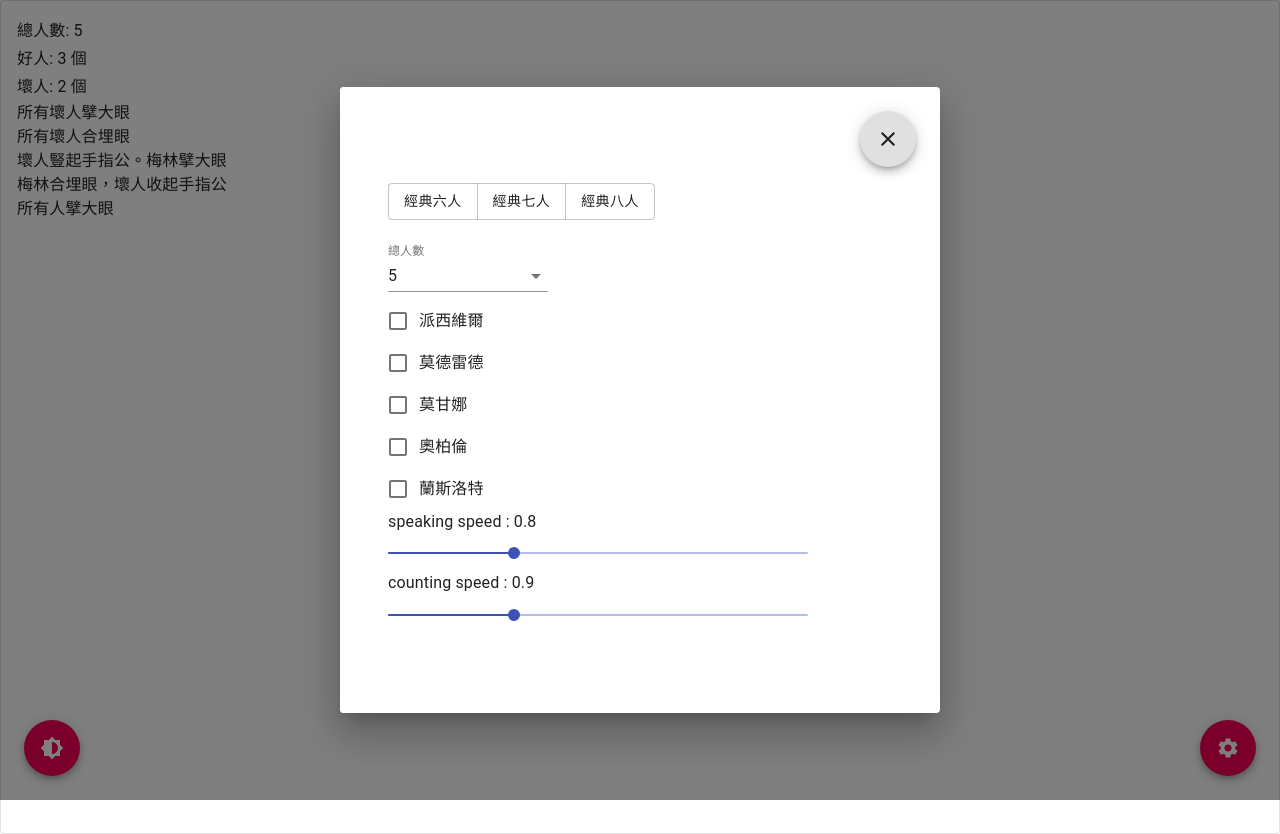
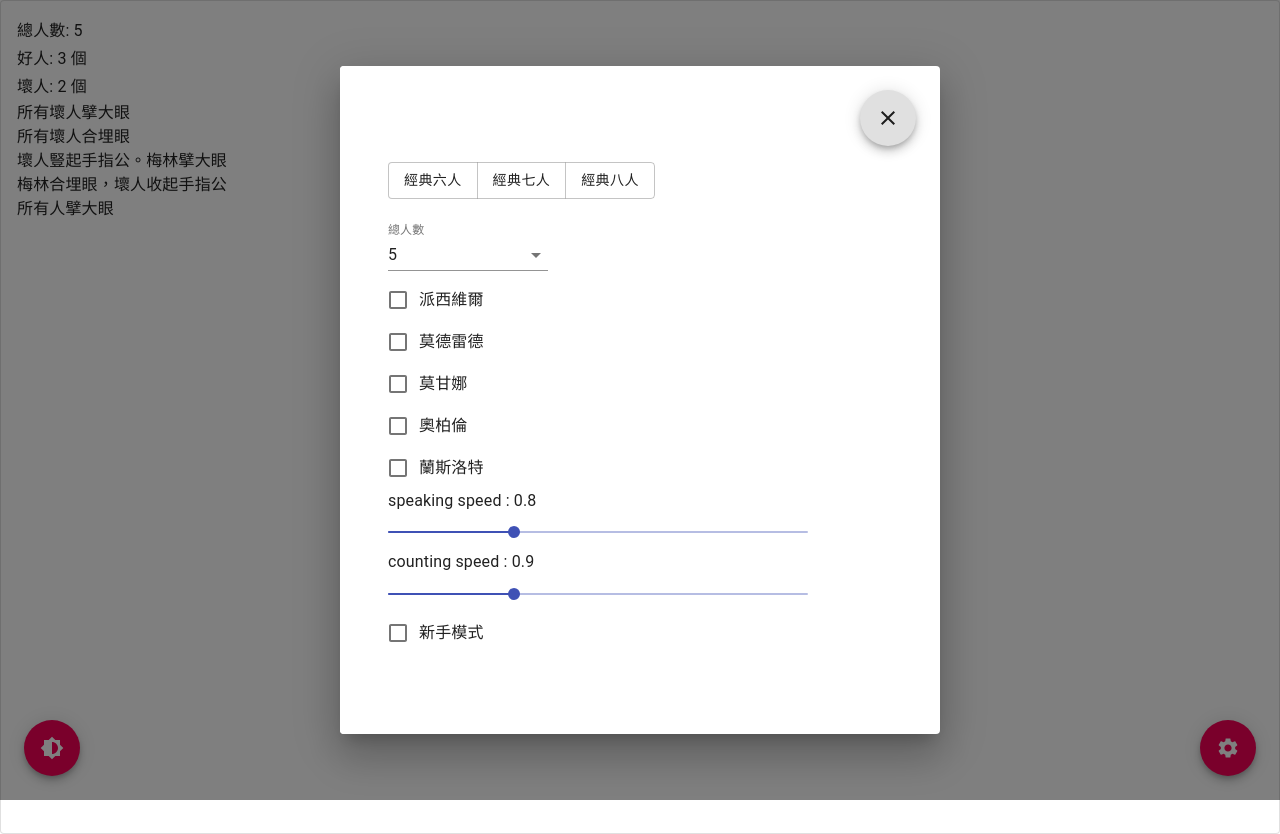
Before and after one commit to kychanbi/avalon-voice-pwa, a React (Create React App) app: page / in a window 1280 px wide. Built offline with nearby package versions, Linux system fonts and the light colour scheme.

Commit message:
add newbie mode

```diff
--- a/src/Constant.tsx
+++ b/src/Constant.tsx
@@ -53,6 +53,7 @@ const Constants: ConstantsInterface = {
     isMorganaPresent: '莫甘娜',
     isOberonPresent: '奧柏倫',
     isLancelotPresent: '蘭斯洛特',
+    isNewbieMode: '新手模式',
   },
   langs: ['zh-HK', 'yue_HK_#Hant'],
   presets: {
--- a/src/views/MC.tsx
+++ b/src/views/MC.tsx
@@ -60,18 +60,24 @@ const CurrentSettingDisplay = ({ gameSetting }: settingDisplayProps) => {
     </Box>
   );
 };
+
+interface GenerateScriptParams extends AllSetting{
+  numberOfEvil:number
+}
 const generateScript = ({
   isLancelotPresent,
   isMordredPresent,
   isMorganaPresent,
   isOberonPresent,
   isPercivalPresent,
-}: AllSetting): string[] => {
-  // let numOtherEvil = numberOfEvil;
+  isNewbieMode,
+  numberOfEvil,
+}: GenerateScriptParams): string[] => {
+  let numEvilOpenEyes = numberOfEvil;
   // isMordredPresent && numOtherEvil--;
-  // isOberonPresent && numOtherEvil--;
+  isOberonPresent && numEvilOpenEyes--;
   // isMorganaPresent && numOtherEvil--;
-  // isLancelotPresent && numOtherEvil--;
+  isLancelotPresent && numEvilOpenEyes--;
 
   // const script1 = '';
   // let scriptEvil = '所有人合埋眼，伸手握拳放係枱上，所有壞人開眼';
@@ -79,8 +85,10 @@ const generateScript = ({
   if (isLancelotPresent && isOberonPresent) scriptEvil = `除【奧柏倫同壞蘭斯洛特】以外，${scriptEvil}，壞蘭斯洛特豎起手指公`;
   else if (isOberonPresent) scriptEvil = `除左【奧柏倫】以外，${scriptEvil}`;
   else if (isLancelotPresent) scriptEvil = `除左【壞蘭斯洛特】以外，${scriptEvil}，壞蘭斯洛特豎起手指公`;
+  if (isNewbieMode) scriptEvil += `，總共有${numEvilOpenEyes}個壞人開眼`;
+
   const scriptEvil2 = '所有壞人合埋眼';
-  const scriptEvil3 = `${isMordredPresent ? '除左【莫德雷德】以外，' : ''}壞人豎起手指公。梅林擘大眼`;
+  const scriptEvil3 = `${isMordredPresent ? '除左【莫德雷德】以外，' : ''}壞人豎起手指公。梅林擘大眼${isNewbieMode ? `，總共有${numberOfEvil}隻手指公` : ''}`;
   // const numOfEvilShown = numberOfEvil - (+isMordredPresent);
   // const scriptGood = '';
   // ，`總共有 ${numOfEvilShown} 個壞人，如果數目有錯，請出聲。`;
@@ -133,8 +141,11 @@ const useMCPageHook = () => {
   const [scriptArr, setScriptText] = useState<string[]>([]);
   const [scriptDisplay, setScriptDisplay] = useState<(string | JSX.Element)[]>([]);
   const [areVoicesLoaded, setAreVoicesLoad] = useState(false);
+  const { numberOfEvil } = calcGoodEvilNumber(
+    allSetting.totalNumberOfPlayer,
+  );
   useEffect(() => {
-    const s = generateScript(allSetting);
+    const s = generateScript({ ...allSetting, numberOfEvil });
     const t = addLineBreaksToScript(s);
     setScriptText(s);
     setScriptDisplay(t);
--- a/src/views/SettingTab.tsx
+++ b/src/views/SettingTab.tsx
@@ -193,6 +193,17 @@ const SettingTab = ({ closeDialog }: { closeDialog: EventHandler<any> }) => {
             step={0.06}
           />
         </div>
+        <FormControlLabel
+          control={(
+            <Checkbox
+              checked={formState.isNewbieMode}
+              onChange={handleChange}
+              name="isNewbieMode"
+              color="primary"
+            />
+          )}
+          label={labels.isNewbieMode}
+        />
       </FormGroup>
     </div>
   );
```
